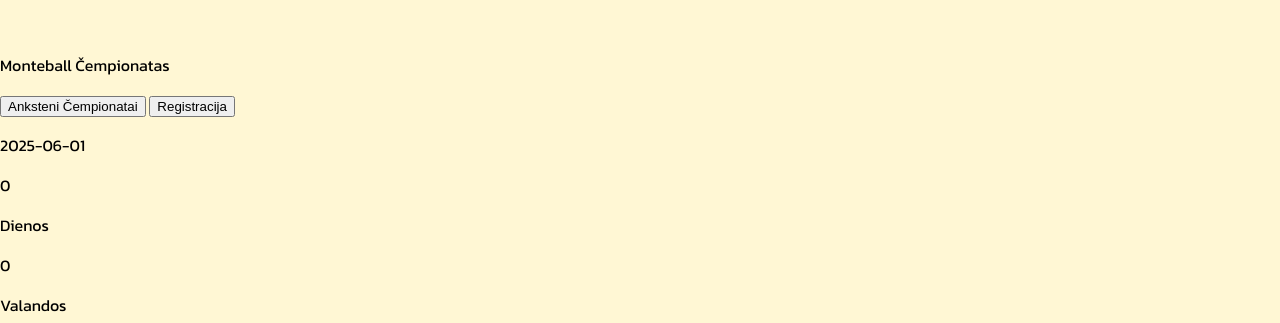
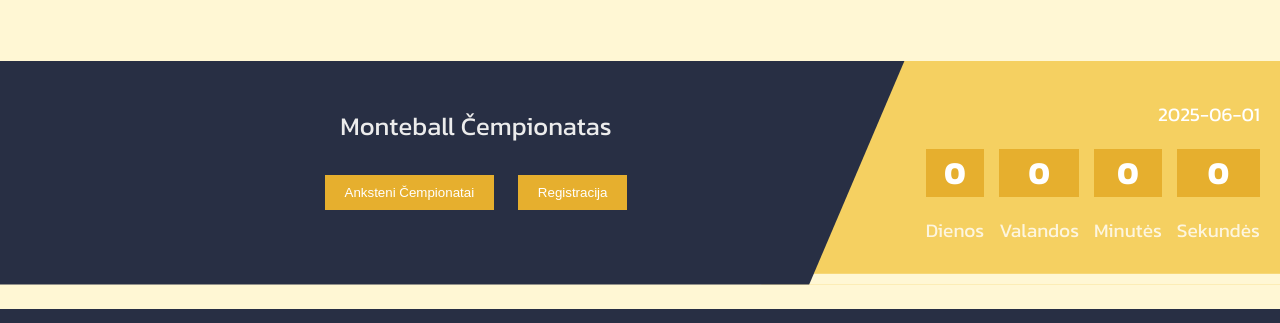
Before and after one commit to MindaugasDesign/MonteballNew, a plain HTML site: page index.html in a window 1280 px wide. Shown: the part 811-1134 px from the top of the page. Drawn offline with Linux system fonts and the light colour scheme.

Commit message:
Update style.css

```diff
--- a/style.css
+++ b/style.css
@@ -162,20 +162,85 @@ nav {
 
 /* Timer Section */
 
-.timer-section {
+.countdown-container {
   display: flex;
-  justify-content: space-around;
-  padding: 20px;
-  background-color: #ffd95a; /* Soft yellow background */
-  text-align: center;
+  color: white;
+  position: relative;
+  overflow: hidden;
+  margin: 1.5rem 0;
 }
 
-.timer-text {
-  font-size: 24px;
+.left-panel {
+  background-color: var(--background-color);
+  padding: 20px;
+  text-align: center;
+  flex: 1.5; /* Make the left panel wider */
+  position: relative;
+  clip-path: polygon(0 0, 95% 0, 85% 100%, 0% 100%);
+  z-index: 1; /* Ensure it overlaps the right panel */
 }
 
-.countdown-timer {
-  font-size: 24px;
+.left-panel p {
+  color: var(--text-color);
+  font-size: 1.6em;
+  margin-bottom: 20px;
+}
+
+.left-panel button {
+  margin: 10px;
+  padding: 10px 20px;
+  background-color: var(--secondary-color);
+  color: white;
+  border: none;
+  cursor: pointer;
+}
+
+.right-panel {
+  background-color: var(--optional-color);
+  padding: 20px;
+  text-align: center;
+  display: flex;
+  flex-direction: column;
+  align-items: flex-end;
+  flex: 1; /* Keep the right panel at standard width */
+  clip-path: polygon(10% 0, 100% 0, 100% 100%, 20% 100%);
+  margin-left: -25%; /* Move it slightly under the left panel */
+  z-index: 0; /* Place it below the left panel */
+}
+
+.filler {
+  position: absolute;
+  top: 216px;
+  background-color: #fff7d4;
+  width: 100%;
+  transform: scale(1.5);
+  padding: 0.5%;
+}
+
+.date {
+  font-size: 1.2em;
+  margin-bottom: 20px;
+}
+
+.countdown {
+  display: flex;
+  gap: 15px;
+}
+
+.time-box {
+  text-align: center;
+  font-size: 2em;
+}
+
+.time-box span {
+  display: block;
+  font-weight: bold;
+  background-color: var(--secondary-color);
+}
+
+.time-box p {
+  font-size: 0.6em;
+  opacity: 0.8;
 }
 
 /*Sponsor Section*/
```
